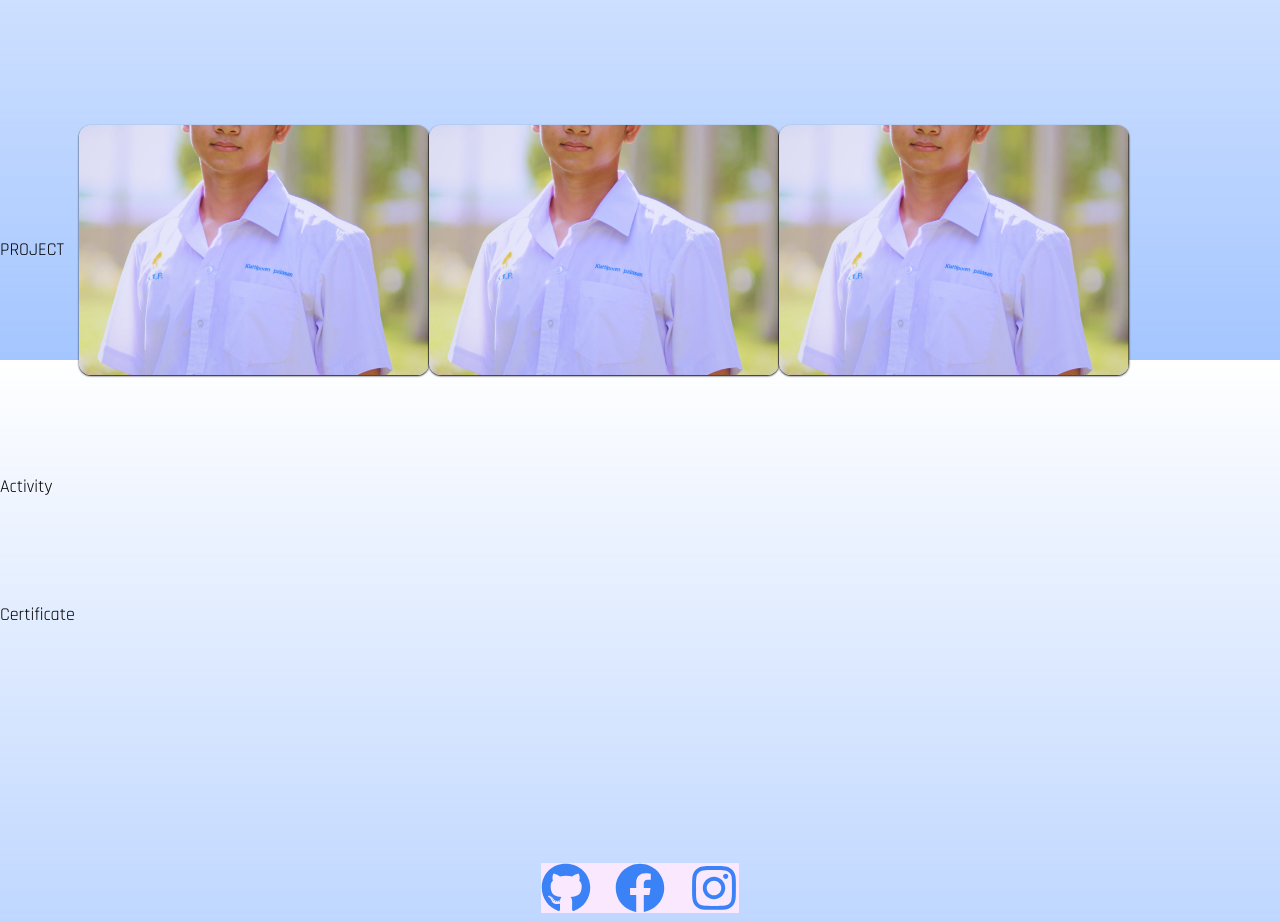
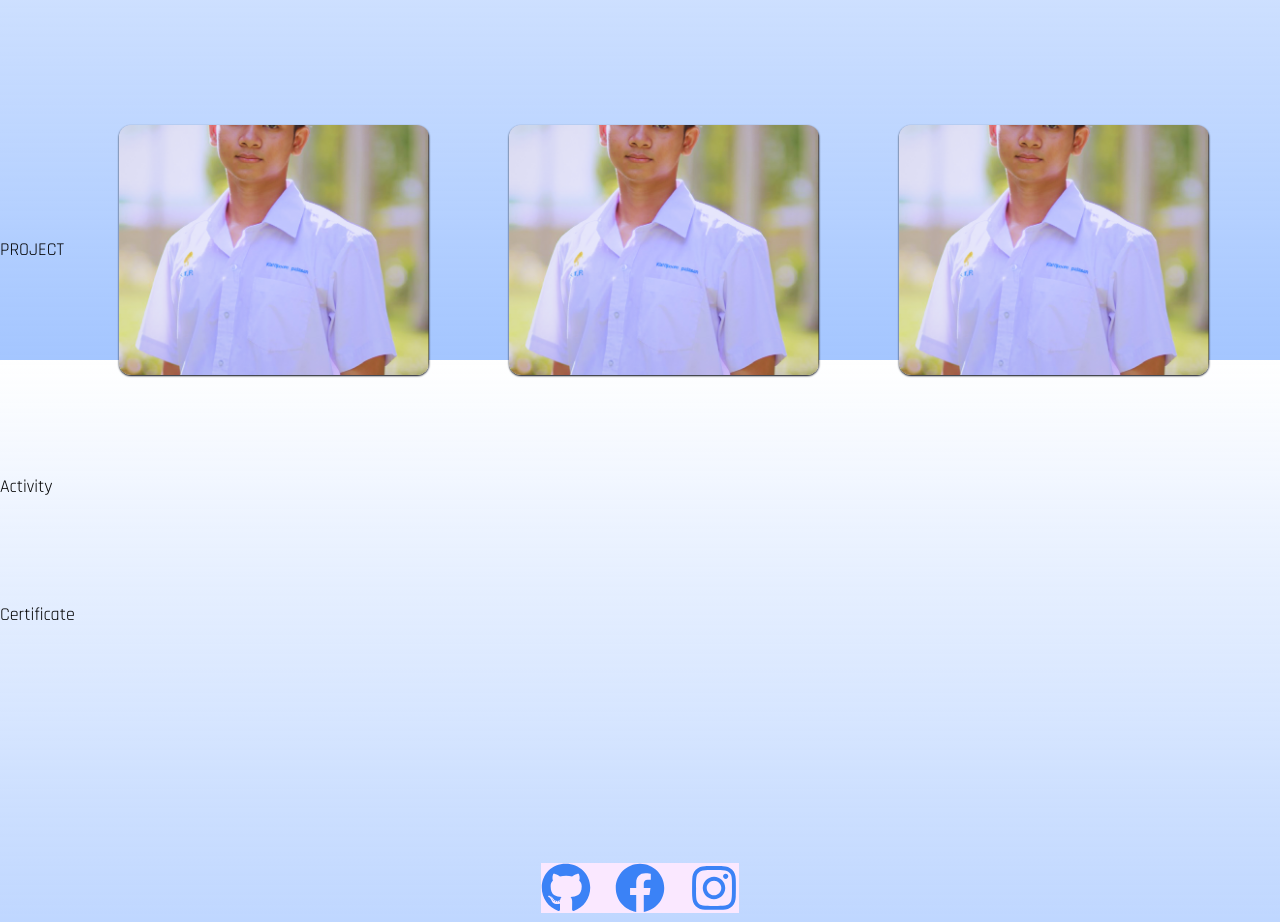
Before and after one commit to chankxow/chankxowPortfolio, a React (Create React App) app: page / in a window 1280 px wide. Shown: the part 2040-2962 px from the top of the page. Built offline with nearby package versions, Linux system fonts and the light colour scheme; the HTML template or start-up script is replaced by a standard one; a web font is replaced by a local one.

Commit message:
Update Project.js

```diff
--- a/src/components/Project.js
+++ b/src/components/Project.js
@@ -6,7 +6,7 @@ const Project = () => {
       PROJECT
       <div className="container mx-auto">
       <div className="flex flex-col gap-y-10 lg:flex-row h-max">
-      <div className="card relative w-[350px] h-[250px] aspect-video
+      <div className="card mx-10 relative w-[350px] h-[250px] aspect-video
       rounded-xl flex items-center justify-center
       overflow-hidden shadow-sm shadow-gray-950
       transition-all duration-500 hover:scale-105 hover:shadow-lg hover:shadow-black">
@@ -22,7 +22,7 @@ const Project = () => {
                     </a>
   </div>
 </div>
-<div className="card relative w-[350px] h-[250px] aspect-video
+<div className="card mx-10 relative w-[350px] h-[250px] aspect-video
       rounded-xl flex items-center justify-center
       overflow-hidden shadow-sm shadow-gray-950
       transition-all duration-500 hover:scale-105 hover:shadow-lg hover:shadow-black">
@@ -38,7 +38,7 @@ const Project = () => {
                     </a>
   </div>
 </div>
-<div className="card relative w-[350px] h-[250px] aspect-video
+<div className="card mx-10 relative w-[350px] h-[250px] aspect-video
       rounded-xl flex items-center justify-center
       overflow-hidden shadow-sm shadow-gray-950
       transition-all duration-500 hover:scale-105 hover:shadow-lg hover:shadow-black">
```
